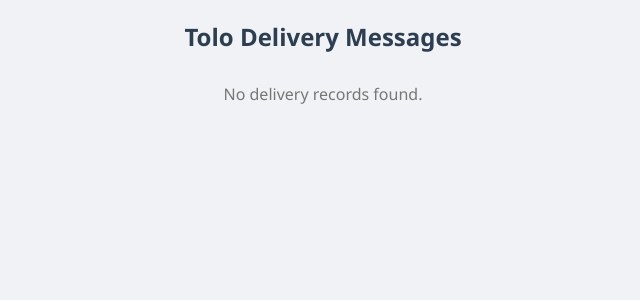
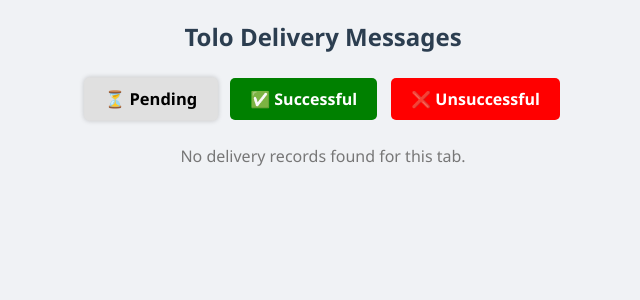
Before and after one commit to tinsae34/backend, a Flask app: page /status/1 in a window 1280 px wide. Shown: the top 300 px of the page, without its empty margins (317-957 px from the left). Run offline with Flask 3, Linux system fonts and the light colour scheme; a database or web service that is not in the repository returns one stand-in record (values such as "Sample title").

Commit message:
Update index.html

```diff
--- a/templates/index.html
+++ b/templates/index.html
@@ -14,8 +14,42 @@
 
         h2 {
             text-align: center;
-            margin-bottom: 30px;
+            margin-bottom: 20px;
             color: #2c3e50;
+        }
+
+        .tabs {
+            text-align: center;
+            margin-bottom: 20px;
+        }
+
+        .tab {
+            padding: 10px 20px;
+            border-radius: 5px;
+            margin: 5px;
+            text-decoration: none;
+            font-weight: bold;
+            display: inline-block;
+        }
+
+        .tab.pending {
+            background-color: #e0e0e0;
+            color: black;
+        }
+
+        .tab.successful {
+            background-color: green;
+            color: white;
+        }
+
+        .tab.unsuccessful {
+            background-color: red;
+            color: white;
+        }
+
+        .active {
+            box-shadow: 0 0 5px rgba(0, 0, 0, 0.2);
+            transform: scale(1.03);
         }
 
         .table-container {
@@ -77,11 +111,6 @@
             background-color: #0056b3;
         }
 
-        form {
-            display: flex;
-            flex-direction: column;
-        }
-
         @media (max-width: 768px) {
 
             th,
@@ -106,6 +135,16 @@
 <body>
     <h2>Tolo Delivery Messages</h2>
 
+    <!-- Tabs for filtering status -->
+    <div class="tabs">
+        <a href="{{ url_for('index', filter_status='pending') }}"
+            class="tab pending {% if current_tab == 'pending' %}active{% endif %}">⏳ Pending</a>
+        <a href="{{ url_for('index', filter_status='successful') }}"
+            class="tab successful {% if current_tab == 'successful' %}active{% endif %}">✅ Successful</a>
+        <a href="{{ url_for('index', filter_status='unsuccessful') }}"
+            class="tab unsuccessful {% if current_tab == 'unsuccessful' %}active{% endif %}">❌ Unsuccessful</a>
+    </div>
+
     {% if deliveries %}
     <div class="table-container">
         <table>
@@ -123,8 +162,12 @@
                     <th>Timestamp</th>
                     <th>Delivery Type</th>
                     <th>Assigned Driver</th>
+                    <th>Status</th>
                     <th>Set Delivery Type</th>
                     <th>Assign Driver</th>
+                    <th>Update Status</th>
+                    <th>Notify Driver</th>
+
                 </tr>
             </thead>
             <tbody>
@@ -142,37 +185,76 @@
                     <td>{{ d.timestamp }}</td>
                     <td>{{ d.delivery_type if d.delivery_type else 'Not Set' }}</td>
                     <td>{{ d.assigned_driver_name }}</td>
+                    <td>{{ d.status or 'Pending' }}</td>
+                    <td>
+                        <form action="{{ url_for('update_delivery_type') }}" method="POST" class="delivery-type-form">
+                            <input type="hidden" name="delivery_id" value="{{ d['_id'] }}">
+                            <select name="delivery_type" required onchange="this.form.submit()">
+                                <option value="" disabled {% if not d.delivery_type %}selected{% endif %}>Select Type
+                                </option>
+                                <option value="Free" {% if d.delivery_type=='Free' %}selected{% endif %}>Free</option>
+                                <option value="Payable" {% if d.delivery_type=='Payable' %}selected{% endif %}>Payable
+                                </option>
+                            </select>
+                        </form>
 
-                    <td>
-                        <form action="{{ url_for('update_delivery_type') }}" method="POST">
-                            <input type="hidden" name="delivery_id" value="{{ d['_id'] }}">
-                            <select name="delivery_type" required>
-                                <option value="" disabled selected>Select Type</option>
-                                <option value="Free">Free</option>
-                                <option value="Payable">Payable</option>
-                            </select>
-                            <button type="submit" class="save-button">Save</button>
-                        </form>
                     </td>
+                    <!-- Select Driver Dropdown -->
                     <td>
                         <form action="{{ url_for('assign_driver') }}" method="post">
                             <input type="hidden" name="delivery_id" value="{{ d['_id'] }}">
-                            <select name="driver_id" required>
-                                <option value="" disabled selected>Select Driver</option>
+                            <select name="driver_id" required onchange="this.form.submit()">
+                                <option value="" disabled {% if not d.assigned_driver_name or
+                                    d.assigned_driver_name=='Not Assigned' %}selected{% endif %}>
+                                    Select Driver
+                                </option>
                                 {% for driver in drivers %}
-                                <option value="{{ driver.id }}">{{ driver.name }}</option>
+                                <option value="{{ driver.id }}" {% if d.assigned_driver_name==driver.name %}selected{%
+                                    endif %}>
+                                    {{ driver.name }}
+                                </option>
                                 {% endfor %}
                             </select>
-                            <button type="submit">Assign (Send SMS)</button>
                         </form>
                     </td>
+
+
+
+                    <td>
+                        {% if d.assigned_driver_name != "Not Assigned" %}
+                        <form action="{{ url_for('notify_driver') }}" method="POST">
+                            <input type="hidden" name="delivery_id" value="{{ d['_id'] }}">
+                            <button type="submit" class="save-button" style="background-color:#f39c12;">📩 Send
+                                SMS</button>
+                        </form>
+                        {% else %}
+                        <span style="color:#999;">No Driver</span>
+                        {% endif %}
+                    </td>
+
+                    <td>
+                        <form method="POST"
+                            action="{{ url_for('update_status', delivery_id=d['_id'], new_status='successful') }}"
+                            style="display:inline;">
+                            <button type="submit" class="save-button" style="background-color:green;">✅</button>
+                        </form>
+                        <form method="POST"
+                            action="{{ url_for('update_status', delivery_id=d['_id'], new_status='unsuccessful') }}"
+                            style="display:inline;">
+                            <button type="submit" class="save-button" style="background-color:red;">❌</button>
+                        </form>
+                    </td>
+
+
+
                 </tr>
                 {% endfor %}
             </tbody>
+
         </table>
     </div>
     {% else %}
-    <p style="text-align: center; color: #777;">No delivery records found.</p>
+    <p style="text-align: center; color: #777;">No delivery records found for this tab.</p>
     {% endif %}
 </body>
 
```
